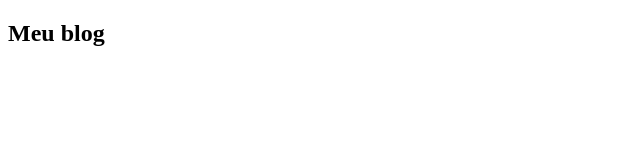
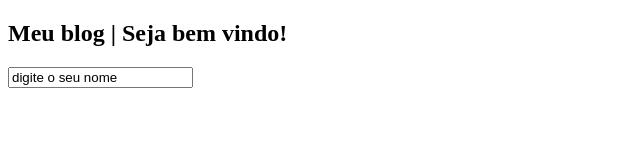
Before and after one commit to lilicrst/Ola-mundo, a plain HTML site: page miniAplicacoes/api1/index.html in a window 1280 px wide. Shown: the whole page, without its empty margins (0-640 px from the left). Drawn offline with Linux system fonts and the light colour scheme.

Commit message:
começando a usar DOM

```diff
--- a/miniAplicacoes/api1/index.html
+++ b/miniAplicacoes/api1/index.html
@@ -7,11 +7,11 @@
     <title>Document</title>
 </head>
 <body>
+    <header>
+        <h2>Meu blog</h2>
+    </header>
 
-    <h2>Meu blog</h2>
-    <script>
-
-
-    </script>
+    <input id="name" type="text">
 </body>
+<script src="./scripts.js"></script>
 </html>
--- /dev/null
+++ b/miniAplicacoes/api1/scripts.js
@@ -0,0 +1,11 @@
+// adicionar id no elemento header
+const header = document.querySelector('header')
+header.setAttribute('id', 'header')
+
+// adicionar valor a um input
+const inputName = document.querySelector('input')
+inputName.value = "digite o seu nome"
+
+// adicionar texto
+const element = document.querySelector('h2')
+element.textContent += " | Seja bem vindo!"
```
